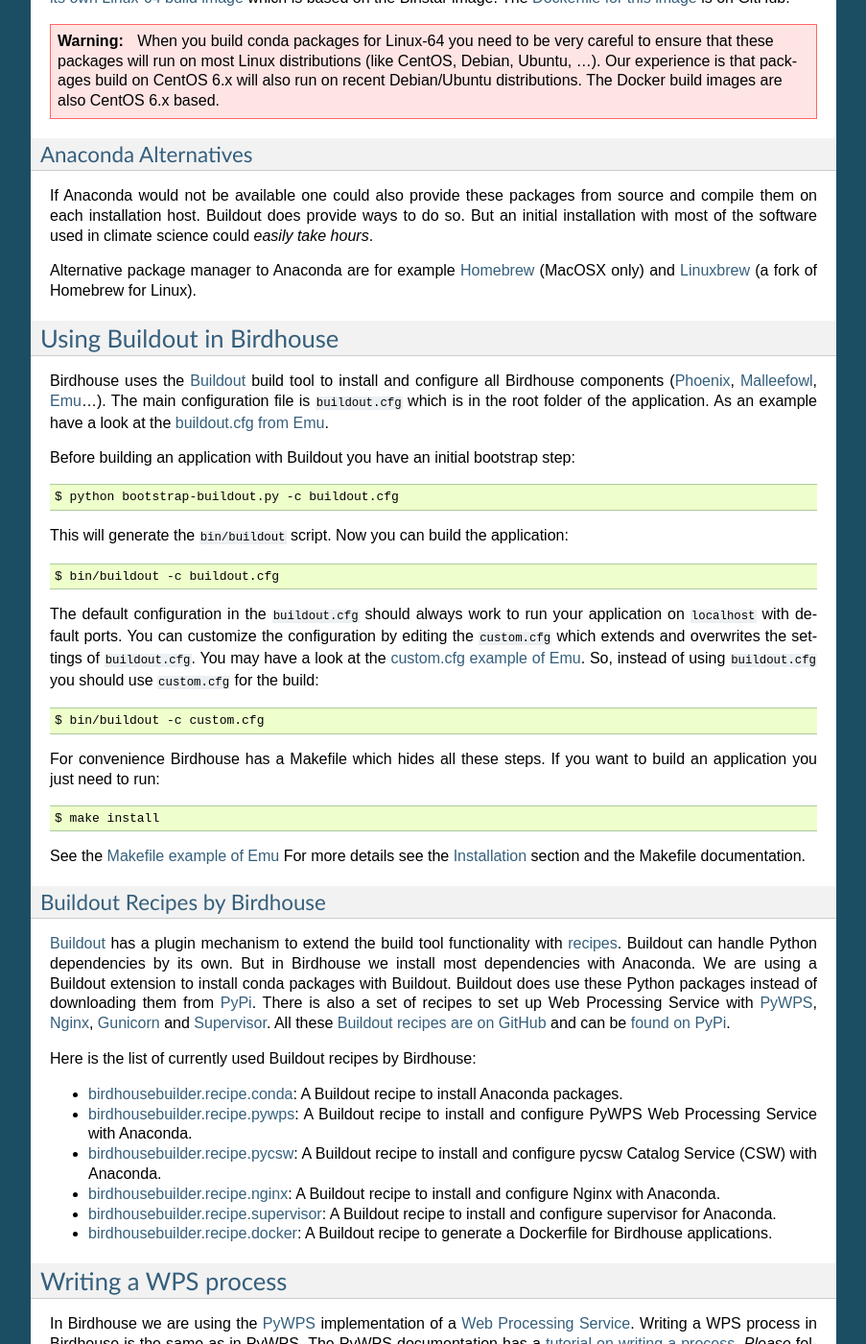
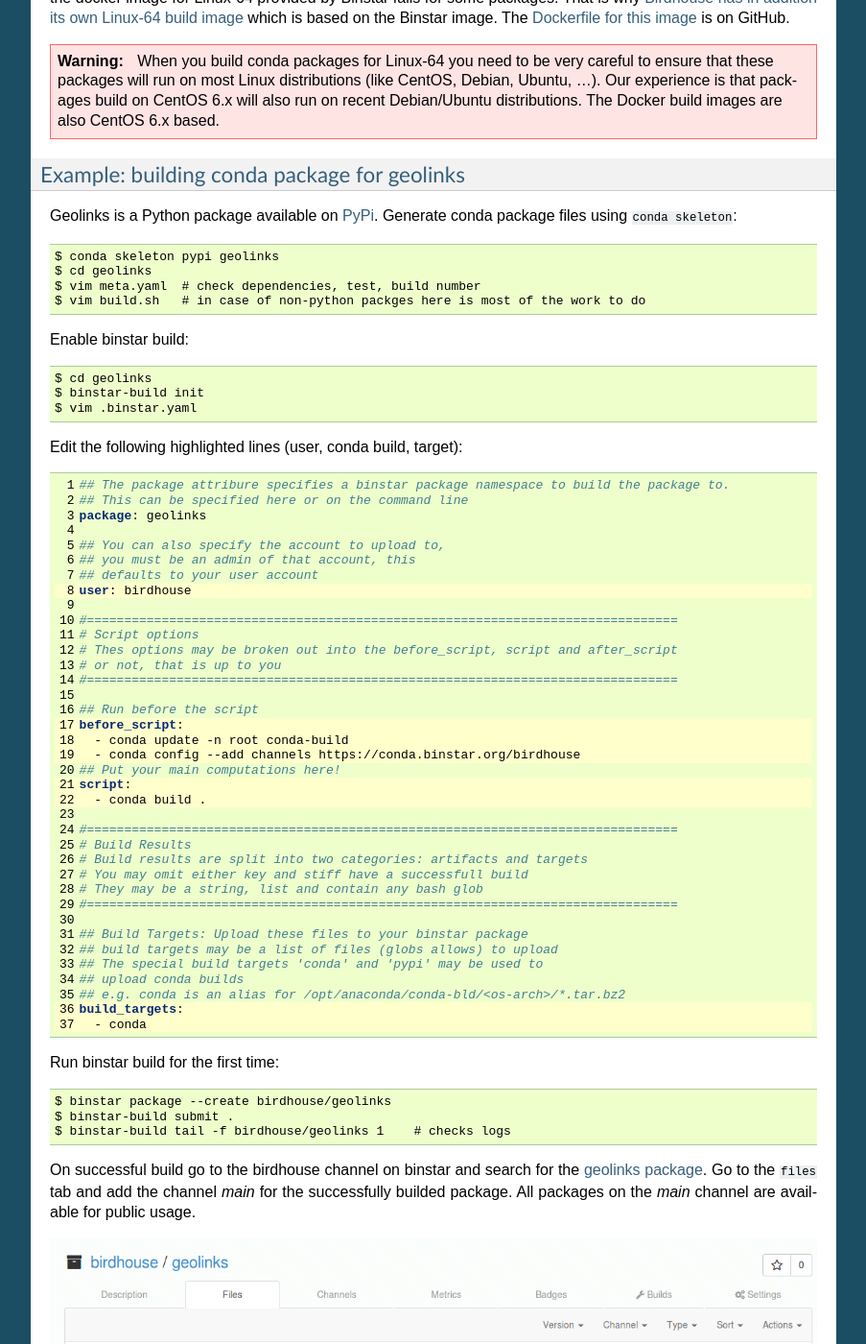
Before and after one commit to bird-house/birdhouse-docs, a Sphinx documentation site: the page built from docs/source/dev_guide.rst, in a window 1280 px wide and 1400 px high, scrolled down 1252 px. Shown: the whole window at 96% size, without its empty margins (198-1101 px from the left). Built offline with Sphinx 7.4.7, drawn with Linux system fonts in a browser that asks for light colours; some of the changed text lies outside the part shown.

Commit message:
update dev guide for binstar build example

```diff
--- /dev/null
+++ b/docs/source/binstar.yml
@@ -0,0 +1,38 @@
+
+## The package attribure specifies a binstar package namespace to build the package to.
+## This can be specified here or on the command line
+package: geolinks
+
+## You can also specify the account to upload to,
+## you must be an admin of that account, this
+## defaults to your user account
+user: birdhouse
+
+#===============================================================================
+# Script options
+# Thes options may be broken out into the before_script, script and after_script
+# or not, that is up to you
+#===============================================================================
+
+## Run before the script
+before_script:
+  - conda update -n root conda-build
+  - conda config --add channels https://conda.binstar.org/birdhouse
+## Put your main computations here!
+script:
+  - conda build .
+
+#===============================================================================
+# Build Results
+# Build results are split into two categories: artifacts and targets
+# You may omit either key and stiff have a successfull build
+# They may be a string, list and contain any bash glob
+#===============================================================================
+
+## Build Targets: Upload these files to your binstar package
+## build targets may be a list of files (globs allows) to upload
+## The special build targets 'conda' and 'pypi' may be used to
+## upload conda builds
+## e.g. conda is an alias for /opt/anaconda/conda-bld/<os-arch>/*.tar.bz2
+build_targets:
+  - conda
--- a/docs/source/dev_guide.rst
+++ b/docs/source/dev_guide.rst
@@ -52,6 +52,52 @@
 .. warning::
 
    When you build conda packages for Linux-64 you need to be very careful to ensure that these packages will run on most Linux distributions (like :term:`CentOS`, :term:`Debian`, :term:`Ubuntu`, ...). Our experience is that packages build on CentOS 6.x will also run on recent Debian/Ubuntu distributions. The Docker build images are also CentOS 6.x based.
+
+Example: building conda package for geolinks
+~~~~~~~~~~~~~~~~~~~~~~~~~~~~~~~~~~~~~~~~~~~~
+
+Geolinks is a Python package available on :term:`PyPi`. Generate conda package files using ``conda skeleton``::
+
+    $ conda skeleton pypi geolinks
+    $ cd geolinks
+    $ vim meta.yaml  # check dependencies, test, build number
+    $ vim build.sh   # in case of non-python packges here is most of the work to do
+
+Enable binstar build::
+
+    $ cd geolinks
+    $ binstar-build init
+    $ vim .binstar.yaml
+
+Edit the following highlighted lines (user, conda build, target):
+
+.. literalinclude:: binstar.yml
+    :language: yaml
+    :emphasize-lines: 8,17-19,21-22,36-37
+    :linenos:
+
+Run binstar build for the first time::
+
+    $ binstar package --create birdhouse/geolinks
+    $ binstar-build submit .
+    $ binstar-build tail -f birdhouse/geolinks 1    # checks logs
+
+On successful build go to the birdhouse channel on binstar and search for the `geolinks package <https://binstar.org/birdhouse/geolinks/files>`_.
+Go to the ``files`` tab and add the channel `main` for the successfully builded package.
+All packages on the `main` channel are available for public usage.
+
+.. image:: _images/binstar_channel.png
+
+Register GitHub webhook for geolinks:
+
+on binstar go to `Settings/Continuous Integration <https://binstar.org/birdhouse/geolinks/settings/ci>`_ of the geolinks package.
+
+Edit the fields:
+
+* `github.com/` = `bird-house/geolinks`
+* Subdirectory = geolinks
+
+.. image:: _images/binstar_ci.png
 
 
 Anaconda Alternatives
```
Also changed, not shown: docs/source/_images/binstar_channel.png (added), docs/source/_images/binstar_ci.png (added).
